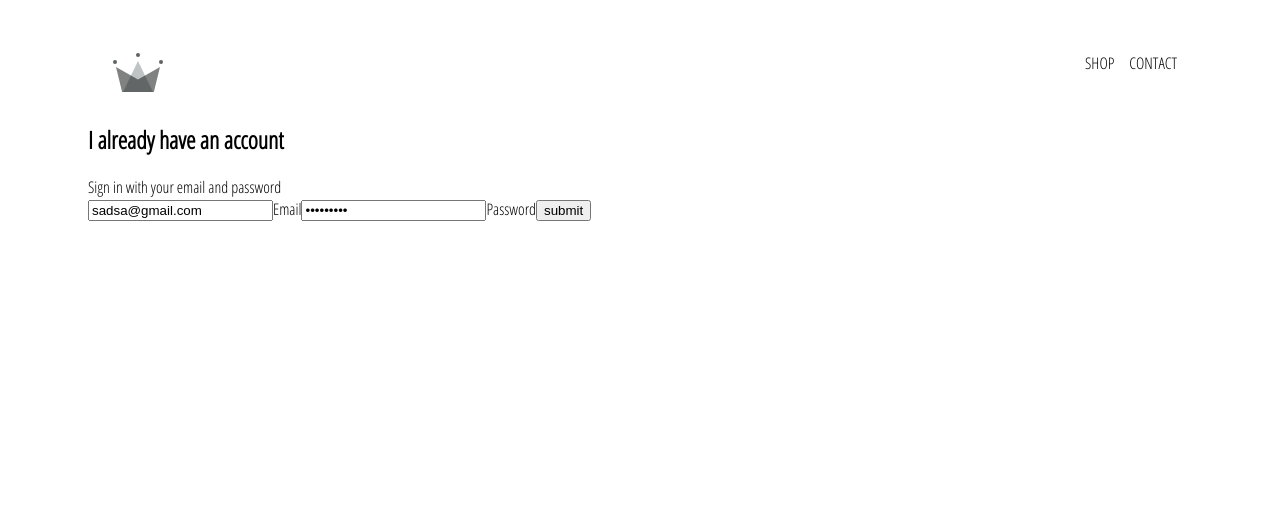
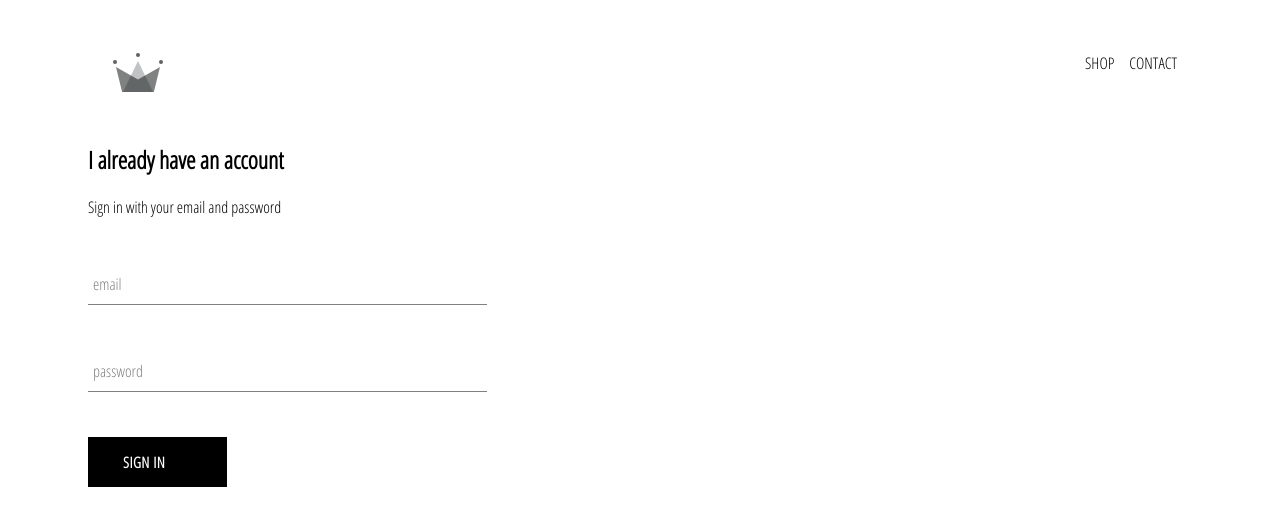
Before and after one commit to Addy2012/Lootlo, a React app: page /signinsignup in a window 1280 px wide. Shown: the top 526 px of the page. Built offline with nearby package versions, Linux system fonts and the light colour scheme.

Commit message:
sign in with inputfield and custom button

```diff
--- /dev/null
+++ b/src/components/custom-button/custom-button.css
@@ -0,0 +1,21 @@
+.custom-button {
+    /* min-width: 165px; */
+    width: 18%;
+    height: 50px;
+    letter-spacing: 0.5px;
+    line-height: 50px;
+    padding: 0 35px 0 35px;
+    font-size: 15px;
+    background-color: black;
+    color: white;
+    text-transform: uppercase;
+    font-family: 'Open Sans Condensed';
+    font-weight: bolder;
+    border: none;
+    cursor: pointer;
+}
+.custom-button:hover {
+    background-color: white;
+    color: black;
+    border: 1px solid black;
+}
--- /dev/null
+++ b/src/components/custom-button/custom-button.js
@@ -0,0 +1,10 @@
+import React from 'react';
+import './custom-button.css';
+
+const CustomButtom=({children,...otherProps})=>(
+    <div className="custom-button" {...otherProps}>
+        {children}
+    </div>
+)
+
+export default CustomButtom;
--- /dev/null
+++ b/src/components/formInput/form-Input.css
@@ -0,0 +1,43 @@
+.group {
+    position: relative;
+    margin: 45px 0;
+}
+.group .form-input {
+    background: none;
+    background-color: white;
+    color: grey;
+    font-size: 18px;
+    padding: 10px 10px 10px 5px;
+    display: block;
+    width: 100%;
+    border: none;
+    border-radius: 0;
+    border-bottom: 1px solid grey;
+    margin: 25px 0;
+}
+.group .form-input:focus {
+    outline: none;
+}
+.group .form-input:focus ~ .form-input-label {
+    top: -14px;
+    font-size: 12px;
+    color: black;
+}
+.group input[type='password'] {
+    letter-spacing: 0.3em;
+}
+.group .form-input-label {
+    color: grey;
+    font-size: 16px;
+    font-weight: normal;
+    position: absolute;
+    pointer-events: none;
+    left: 5px;
+    top: 10px;
+    transition: 300ms ease all;
+}
+.group .form-input-label.shrink {
+    top: -14px;
+    font-size: 12px;
+    color: black;
+}
--- /dev/null
+++ b/src/components/formInput/form-Input.js
@@ -0,0 +1,17 @@
+import React from 'react';
+import './form-Input.css';
+
+const FormInput = ({handleChange,label,...otherProps}) => (
+        <div className="group">
+            <input className="form-input" onChange={handleChange} {...otherProps} />
+            {
+                label?
+                (<label className={`${otherProps.value.length ? 'shrink':''} form-input-label`}>
+                    {label}
+                </label>)
+                :null
+            }
+        </div>
+    )
+
+export default FormInput;
--- a/src/components/signIn/signIn.css
+++ b/src/components/signIn/signIn.css
@@ -0,0 +1,9 @@
+
+.sign-in {
+    width: 30vw;
+    display: flex;
+    flex-direction: column;
+  }
+.sign-in .title{
+    margin: 10px 0;
+}
--- a/src/components/signIn/signIn.js
+++ b/src/components/signIn/signIn.js
@@ -1,12 +1,14 @@
 import React, { Component } from 'react';
 import './signIn.css';
+import FormInput from '../formInput/form-Input';
+import CustomButtom from '../custom-button/custom-button';
 
 class SignIn extends Component {
     constructor(props){
         super(props)
         this.state={
-            email:"sadsa@gmail.com",
-            password:"123123123"
+            email:"",
+            password:""
         }
     }
     handleSubmit=event=>{
@@ -28,19 +30,19 @@
                 <h2>I already have an account</h2>
                 <span>Sign in with your email and password</span>
                 <form onSubmit={this.handleSubmit}>
-                    <input type="email"
+                    <FormInput type="email"
                     name="email"
                     value={this.state.email}
-                    onChange={this.handleChange}
+                    label="email"
+                    handleChange={this.handleChange}
                     required/>
-                    <label>Email</label>
-
-                    <input type="password"
+                    <FormInput type="password"
+                    name="password"
                     value={this.state.password}
-                    onChange={this.handleChange}
+                    label="password"
+                    handleChange={this.handleChange}
                     required />
-                    <label>Password</label>
-                    <input type="submit" value="submit"/>
+                    <CustomButtom type="submit" value="submit">Sign In</CustomButtom>
                 </form>
             </div>
         );
```
